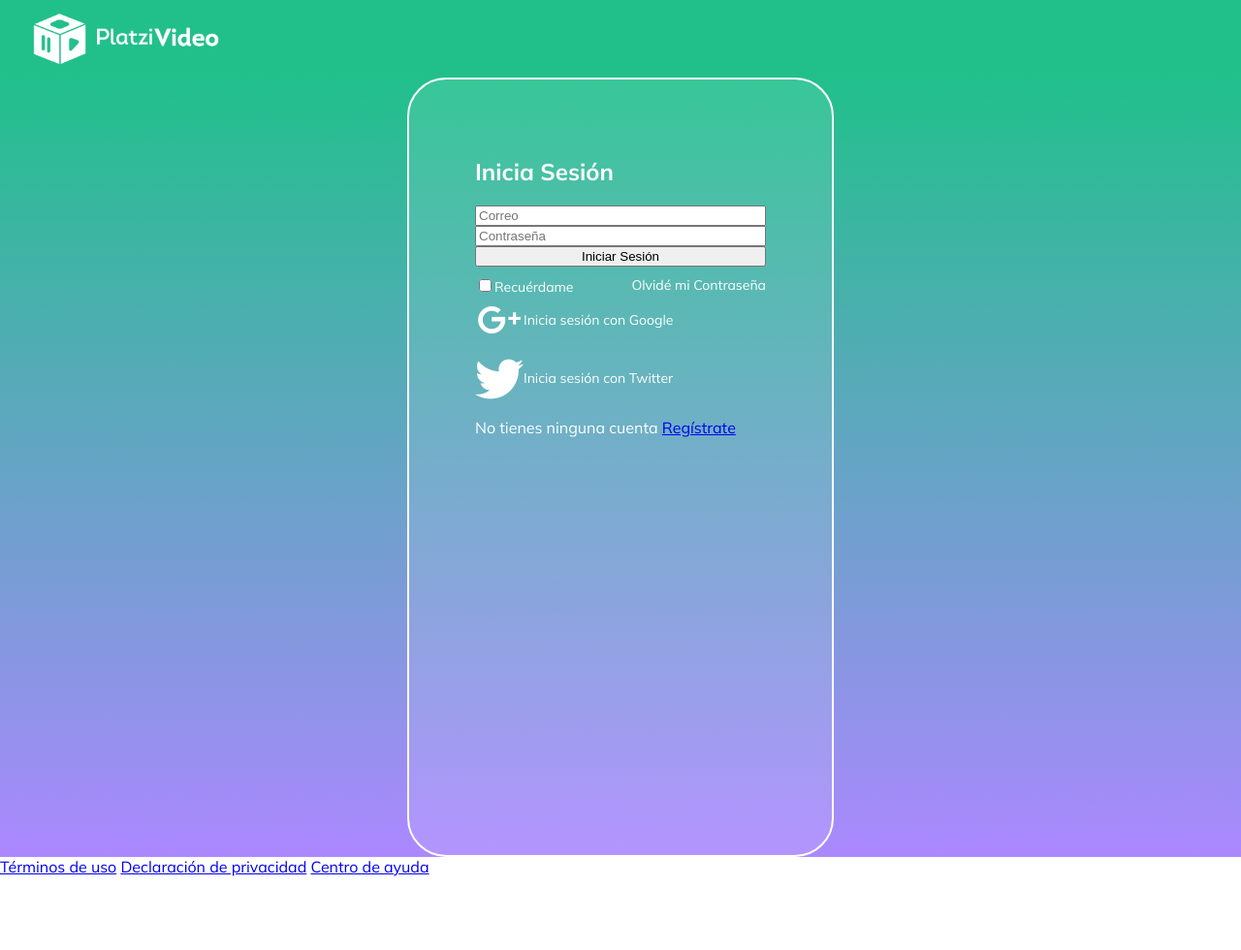
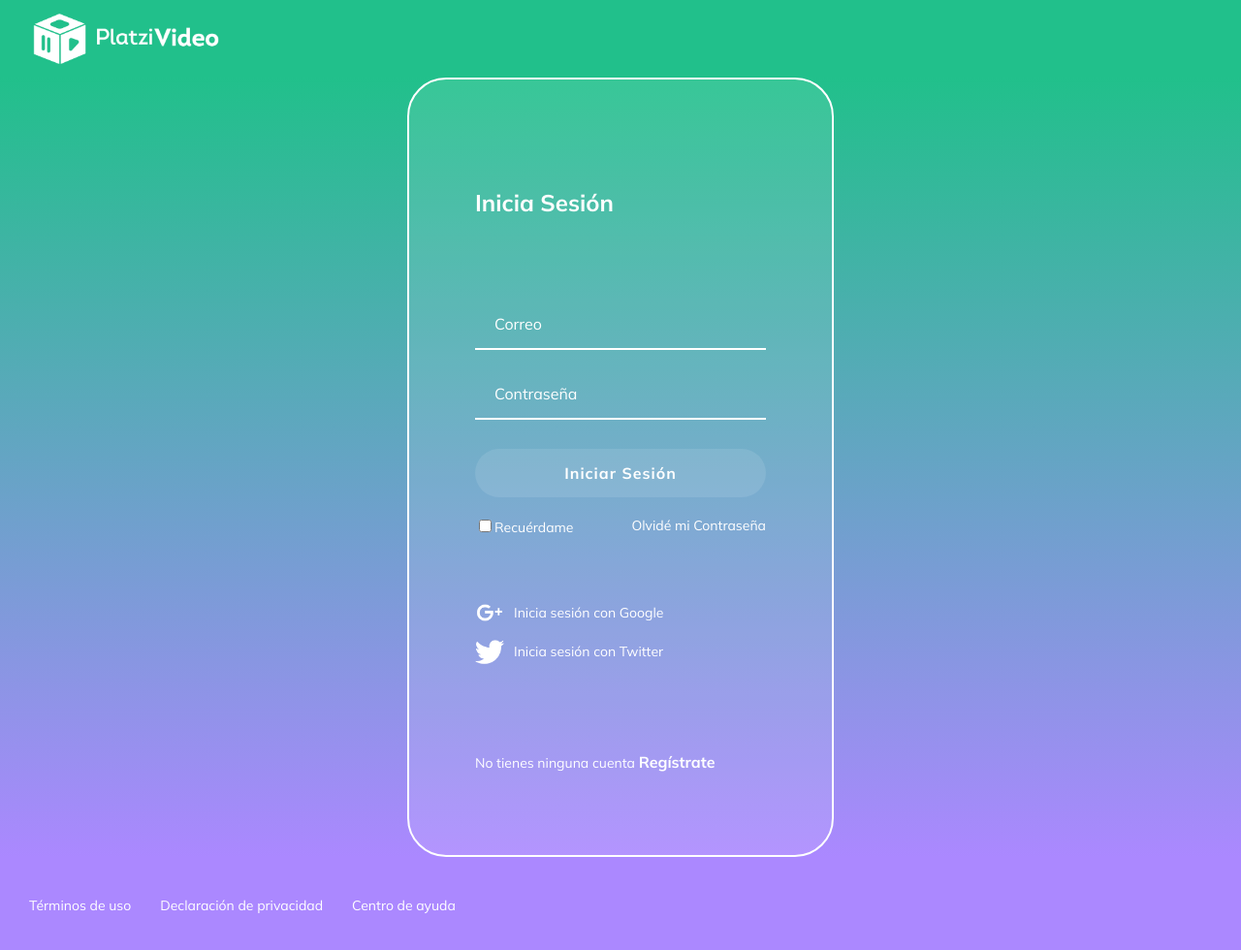
Before and after one commit to PabloTachella/platzi_video, a plain HTML site: page iniciar-sesion.html in a window 1280 px wide. Shown: the whole page at 97% size. Before the commit the page ends 904 px from the top, so only its background shows below. Drawn offline with Linux system fonts and the light colour scheme.

Commit message:
Estilizacion de inputs y footer en la pantalla de login

```diff
--- a/styles.css
+++ b/styles.css
@@ -33,6 +33,9 @@ body {
     padding: 60px 68px 40px;
     min-height: 700px;
     width: 300px;
+    display: flex;
+    justify-content: space-around;
+    flex-direction: column;
 }
 .login__container--form {
     display: flex;
@@ -61,3 +64,67 @@ body {
     font-size: 14px;
     margin-bottom: 10px;
 }
+.login__container--social-media > div > img{
+    width: 30px;
+    margin-right: 10px;
+}
+.login__container--register {
+    font-size: 14px;
+
+}
+.login__container--register a {
+    color: white;
+    font-weight: bold;
+    font-size: 16px;
+    text-decoration: none;
+}
+.login__container--register a:hover {
+    text-decoration: underline;
+}
+.input {
+    background-color: transparent;
+    border-top: 0;
+    border-left: 0;
+    border-bottom: 2px solid white;
+    border-right: 0;
+    color: white;
+    font-size: 16px;
+    font-family: 'Mulish', sans-serif;
+    margin-bottom: 20px;
+    padding: 0px 20px;
+    outline: none;
+    height: 50px;
+}
+::placeholder {
+    color: white;
+}
+.button {
+    background-color: rgba(255, 255, 255, 0.1);
+    border: none;
+    border-radius: 25px;
+    color: white;
+    cursor: pointer;
+    font-size: 16px;
+    font-weight: bold;
+    font-family: 'Mulish', sans-serif;
+    height: 50px;
+    letter-spacing: 1px;
+    margin: 10px 0px;
+}
+.footer {
+    display: flex;
+    align-items: center;
+    height: 100px;
+    width: 100%;
+    background-color: #ab88ff;
+}
+.footer a {
+    color: white;
+    cursor: pointer;
+    font-size: 14px;
+    padding-left: 30px;
+    text-decoration: none;
+}
+.footer a:hover {
+    text-decoration: underline;
+}
```
